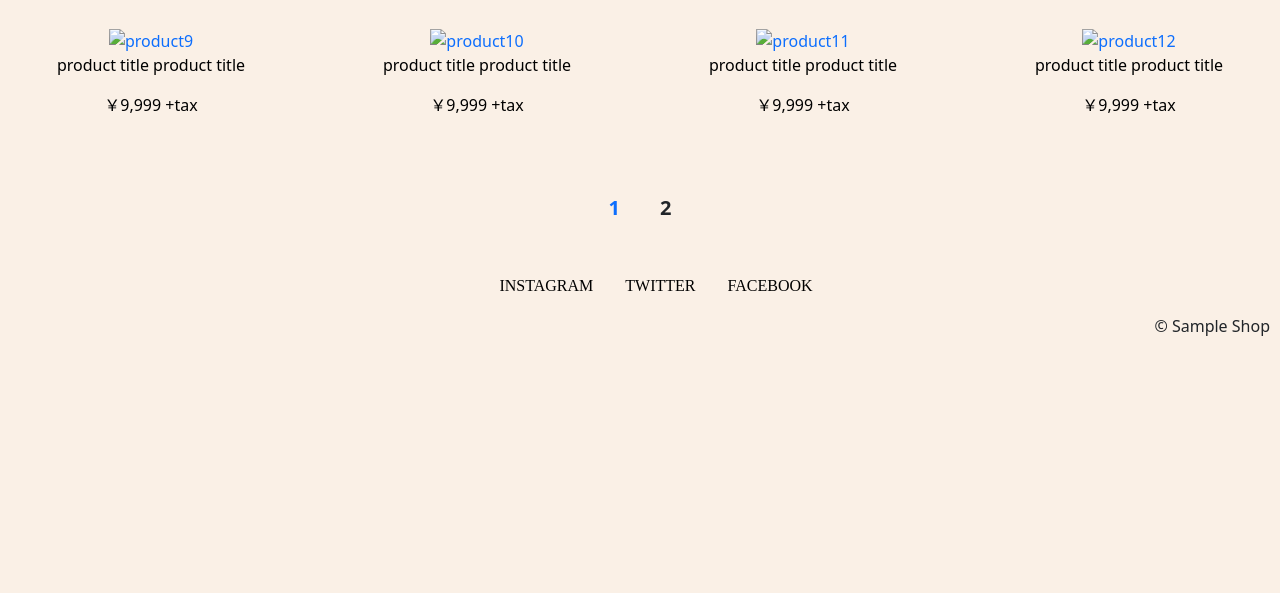
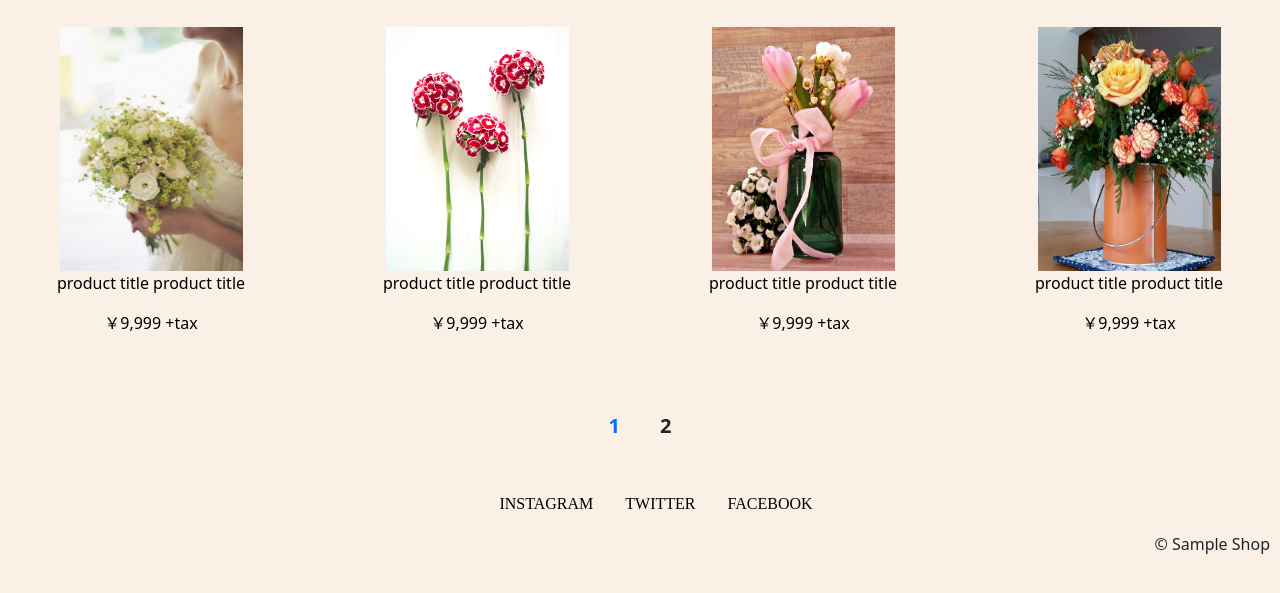
Before and after one commit to maicocoro/mai-repository, a plain HTML site: page product.html in a window 1280 px wide. Shown: the part 107-700 px from the top of the page. Drawn offline with nearby package versions, Linux system fonts and the light colour scheme; a web font is replaced by a local one.

Commit message:
2nd commit

```diff
--- a/product.html
+++ b/product.html
@@ -63,7 +63,7 @@
                 <div class="row">
                     <div class="col-md-3" id="product9">
                         <a href="#">
-                            <img src="../asset/image/product9.jpg" alt="product9" height="244px" width="183px">
+                            <img src="image/product9.jpg" alt="product9" height="244px" width="183px">
                             <div class="item-coment">
                               <p class="p1">product title product title</p>
                                 <p>￥9,999 +tax</p>
@@ -72,7 +72,7 @@
                     </div>
                     <div class="col-md-3" id="product10">
                         <a href="#">
-                            <img src="../asset/image/product2.jpg" alt="product10" height="244px" width="183px">
+                            <img src="image/product2.jpg" alt="product10" height="244px" width="183px">
                             <div class="item-coment">
                               <p class="p1">product title product title</p>
                                 <p>￥9,999 +tax</p>
@@ -81,7 +81,7 @@
                     </div>
                     <div class="col-md-3" id="product11">
                         <a href="#">
-                            <img src="../asset/image/product3.jpg" alt="product11" height="244px" width="183px">
+                            <img src="image/product3.jpg" alt="product11" height="244px" width="183px">
                             <div class="item-coment">
                               <p class="p1">product title product title</p>
                                 <p>￥9,999 +tax</p>
@@ -90,7 +90,7 @@
                     </div>
                     <div class="col-md-3" id="product12">
                         <a href="#">
-                            <img src="../asset/image/product4.jpg" alt="product12" height="244px" width="183px">
+                            <img src="image/product4.jpg" alt="product12" height="244px" width="183px">
                             <div class="item-coment">
                               <p class="p1">product title product title</p>
                                 <p>￥9,999 +tax</p>
```
